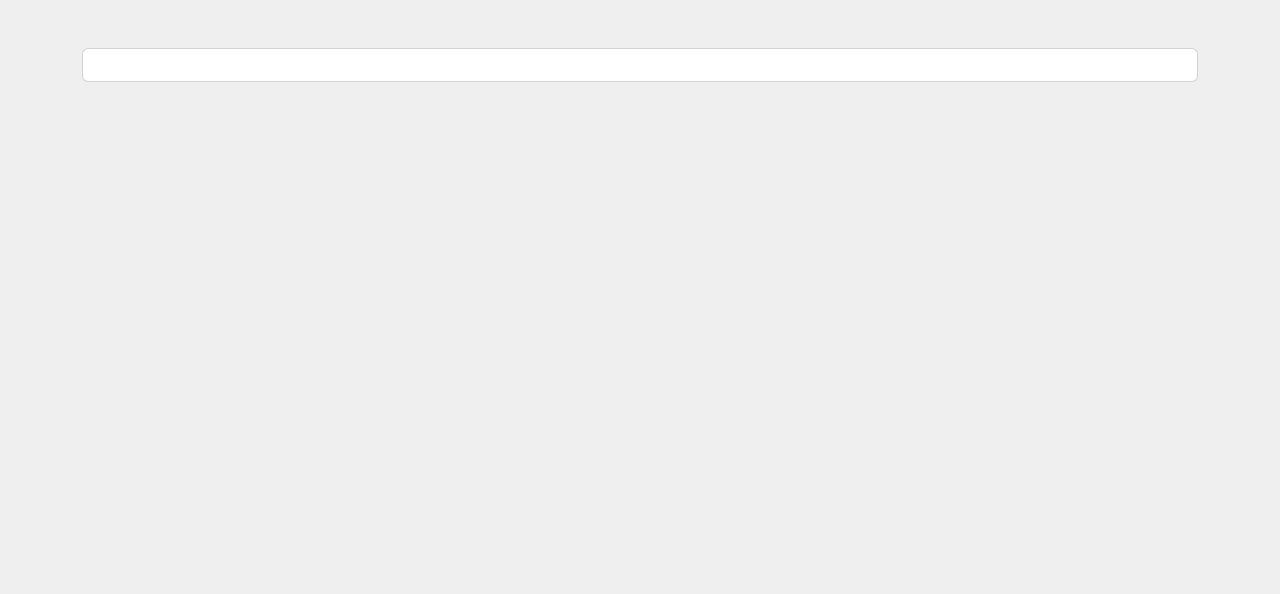
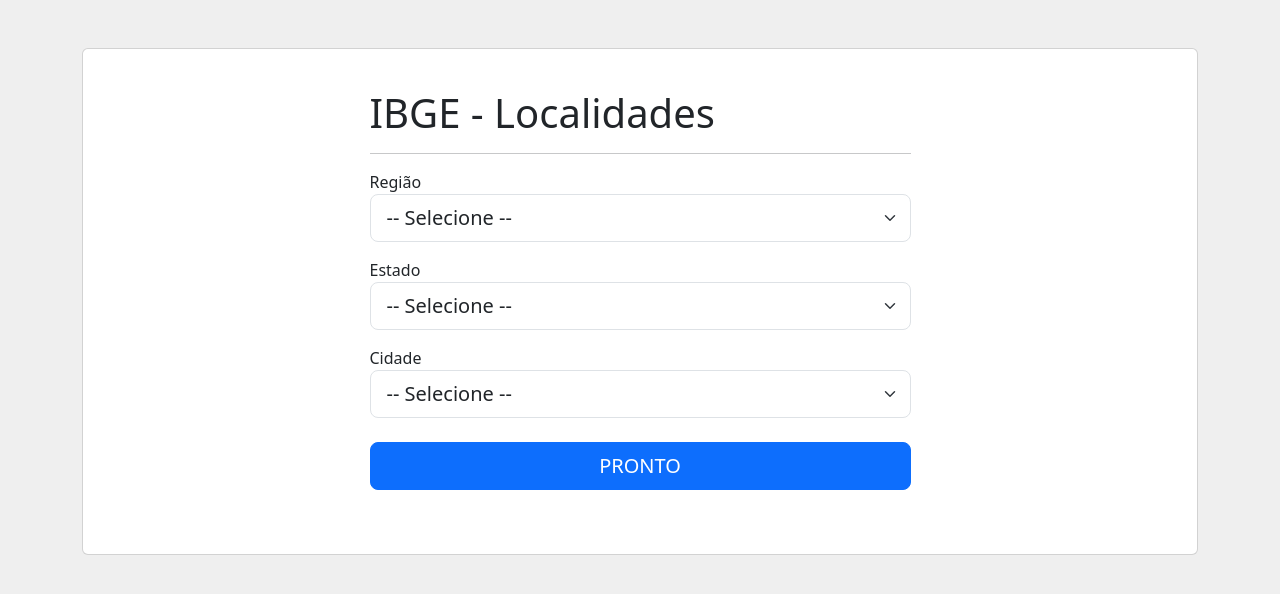
Before and after one commit to alessandrofeitoza/api-ibge, a plain HTML site: page index.html in a window 1280 px wide. Drawn offline with nearby package versions, Linux system fonts and the light colour scheme.

Commit message:
Aula 19: Parte 02

```diff
--- a/index.html
+++ b/index.html
@@ -10,7 +10,29 @@
     </head>
     <body class="container">
         <section class="card card-body mt-5">
+            <div class="w-50 m-auto mb-5">
+                <h1 class="mt-4">IBGE - Localidades</h1>
+                <hr>
 
+                <form action="">
+                    <label for="regiao">Região</label>
+                    <select class="form-select form-select-lg mb-3" id="regiao">
+                        <option value="">-- Selecione --</option>
+                    </select>
+
+                    <label for="estado">Estado</label>
+                    <select class="form-select form-select-lg mb-3" id="estado">
+                        <option value="">-- Selecione --</option>
+                    </select>
+
+                    <label for="cidade">Cidade</label>
+                    <select class="form-select form-select-lg mb-4" id="cidade">
+                        <option value="">-- Selecione --</option>
+                    </select>
+
+                    <button class="btn btn-primary btn-lg w-100">PRONTO</button>
+                </form>
+            </div>
         </section>
 
         <script src="https://cdn.jsdelivr.net/npm/bootstrap@5.3.3/dist/js/bootstrap.bundle.min.js" integrity="sha384-YvpcrYf0tY3lHB60NNkmXc5s9fDVZLESaAA55NDzOxhy9GkcIdslK1eN7N6jIeHz" crossorigin="anonymous"></script>
--- a/js/events.js
+++ b/js/events.js
@@ -0,0 +1,19 @@
+const SELECT_REGIAO = document.getElementById('regiao');
+const SELECT_ESTADO = document.getElementById('estado');
+const SELECT_CIDADE = document.getElementById('cidade');
+
+function atualizarRegioes() {
+    let regioes = [
+        'Norte',
+        'Nordeste',
+        'Sul',
+        'Sudeste',
+        'Centro Oeste',
+    ];
+
+    regioes.forEach(cadaRegiao => {
+        SELECT_REGIAO.innerHTML += `<option>${cadaRegiao}</option>`;
+    });
+}
+
+atualizarRegioes();
```
